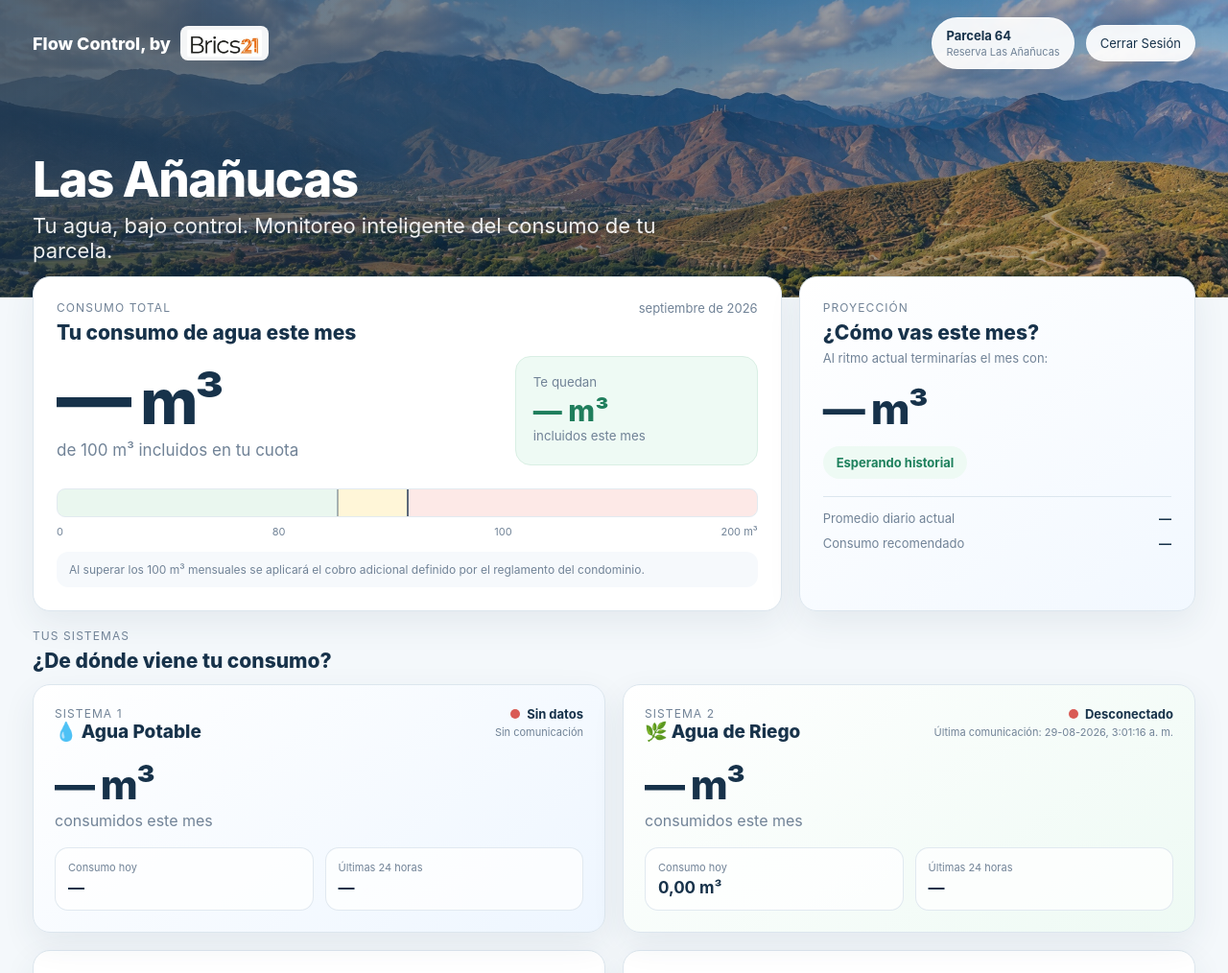
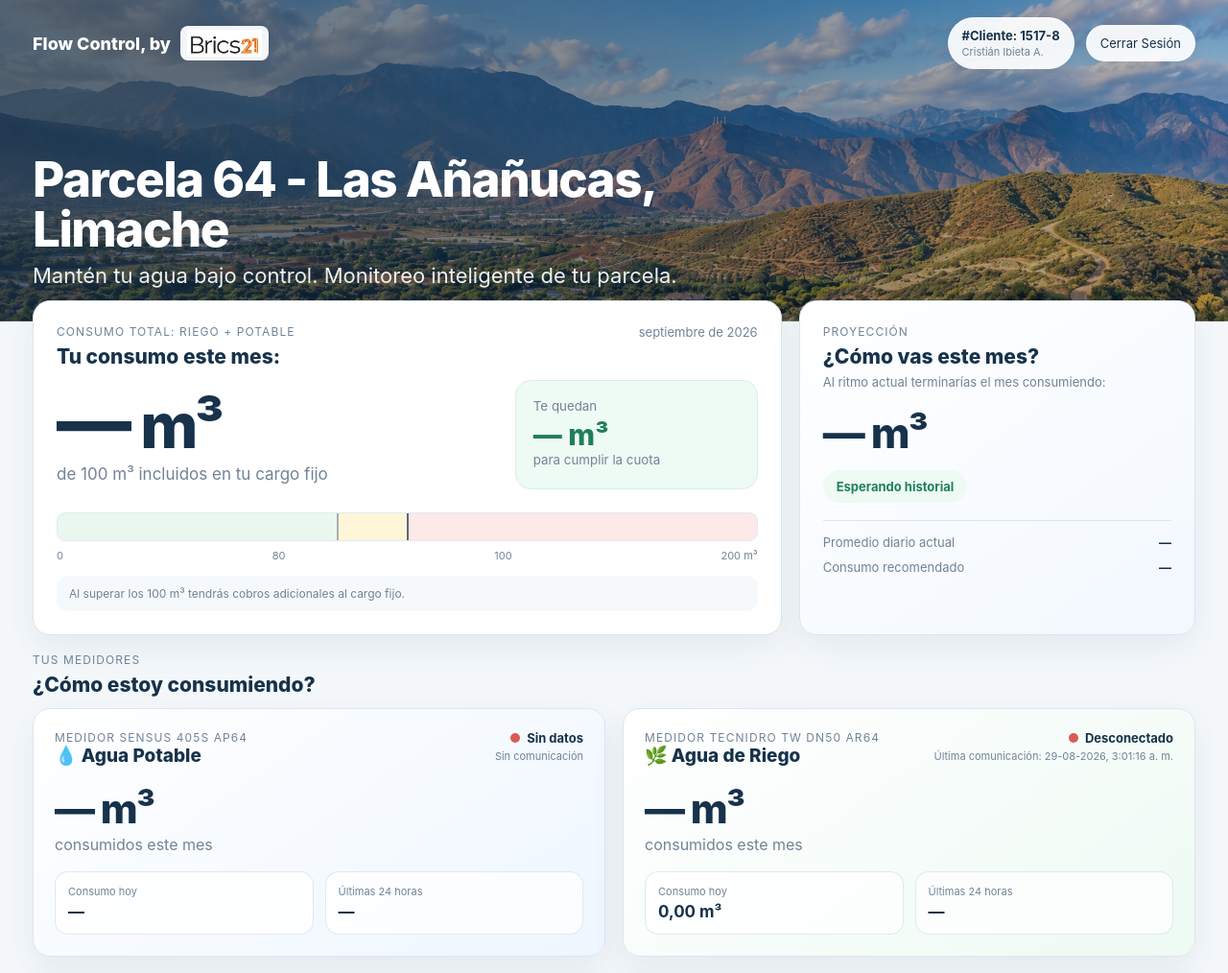
Before and after one commit to cibrics/medidor-online, a Flask app: page / in a window 1280 px wide. Shown: the top 1014 px of the page at 96% size. Run offline with Flask 3, Linux system fonts and the light colour scheme; the visitor is signed in with stand-in values (Sample User, id 1); data comes from the database, SQL or seed files in the repository.

Commit message:
Update index.html

```diff
--- a/templates/index.html
+++ b/templates/index.html
@@ -1445,11 +1445,11 @@
           <div class="parcel-chip">
 
             <strong>
-              Parcela 64
+              #Cliente: 1517-8
             </strong>
 
             <span>
-              Reserva Las Añañucas
+              Cristián Ibieta A.
             </span>
 
           </div>
@@ -1474,12 +1474,12 @@
       <div class="hero-copy">
 
         <h1>
-          Las Añañucas
+          Parcela 64 - Las Añañucas, Limache
         </h1>
 
         <p>
-          Tu agua, bajo control.
-          Monitoreo inteligente del consumo de tu parcela.
+          Mantén tu agua bajo control.
+          Monitoreo inteligente de tu parcela.
         </p>
 
       </div>
@@ -1516,11 +1516,11 @@
           <div>
 
             <div class="section-label">
-              Consumo total
+              Consumo total: Riego + Potable
             </div>
 
             <div class="section-title">
-              Tu consumo de agua este mes
+              Tu consumo este mes:
             </div>
 
           </div>
@@ -1556,7 +1556,7 @@
 
             <div class="total-caption">
 
-              de 100 m³ incluidos en tu cuota
+              de 100 m³ incluidos en tu cargo fijo
 
             </div>
 
@@ -1580,7 +1580,7 @@
             </div>
 
             <small>
-              incluidos este mes
+              para cumplir la cuota
             </small>
 
           </div>
@@ -1629,9 +1629,7 @@
 
         <div class="progress-note">
 
-          Al superar los 100 m³ mensuales
-          se aplicará el cobro adicional definido
-          por el reglamento del condominio.
+          Al superar los 100 m³ tendrás cobros adicionales al cargo fijo.
 
         </div>
 
@@ -1654,7 +1652,7 @@
         </div>
 
         <div class="section-subtitle">
-          Al ritmo actual terminarías el mes con:
+          Al ritmo actual terminarías el mes consumiendo:
         </div>
 
 
@@ -1720,11 +1718,11 @@
     <div class="systems-title">
 
       <div class="section-label">
-        Tus sistemas
+        Tus Medidores
       </div>
 
       <div class="section-title">
-        ¿De dónde viene tu consumo?
+        ¿Cómo estoy consumiendo?
       </div>
 
     </div>
@@ -1745,7 +1743,7 @@
           <div>
 
             <div class="section-label">
-              Sistema 1
+              Medidor Sensus 405S AP64
             </div>
 
             <div class="system-name">
@@ -1843,7 +1841,7 @@
           <div>
 
             <div class="section-label">
-              Sistema 2
+              Medidor TECNIDRO TW DN50 AR64
             </div>
 
             <div class="system-name">
```
